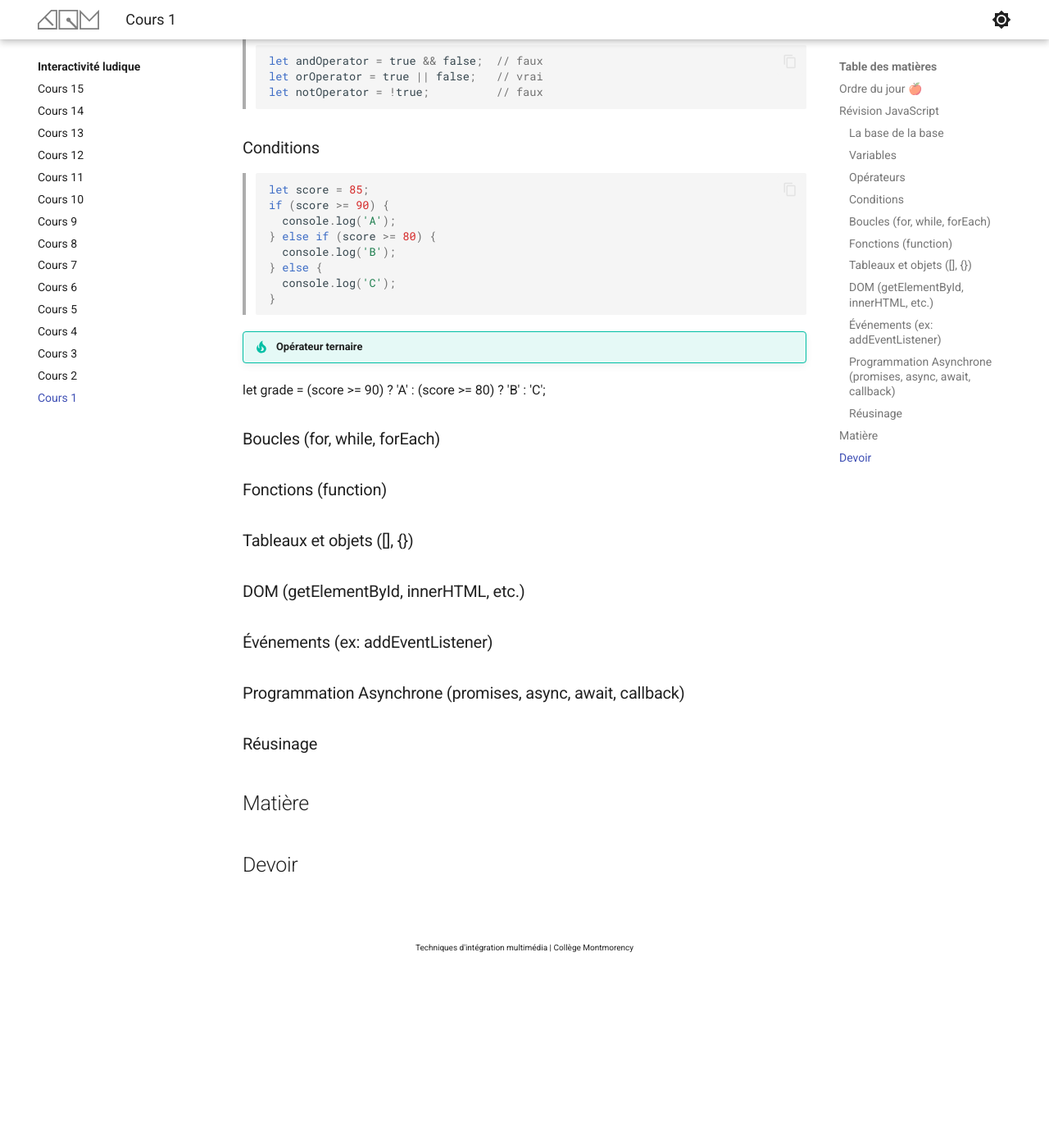
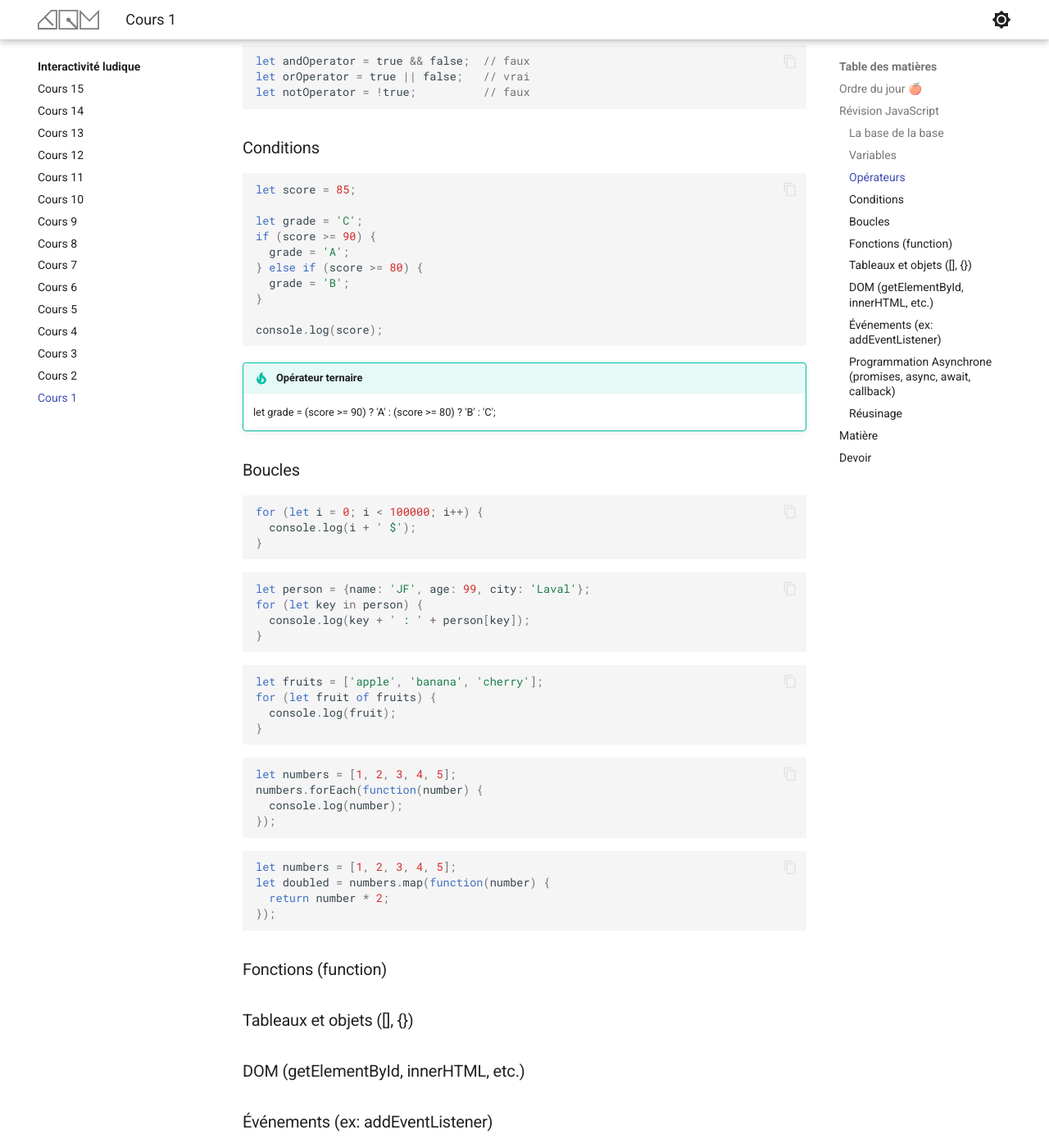
Before and after one commit to jfcmontmorency/old_compendium, an MkDocs documentation site: the page built from docs/582-301–interactivite-ludique/cours01.md, in a window 1280 px wide and 1400 px high, scrolled down 1264 px. Shown: the whole window at 82% size. Built offline with MkDocs 1.6.1 and Material for MkDocs 9.7.7, drawn with Linux system fonts in a browser that asks for light colours; before the commit the page ends 2440 px from its top, so only the background shows below that; some of the changed text lies outside the part shown.

Commit message:
Update cours01.md

````diff
--- a/docs/582-301–interactivite-ludique/cours01.md
+++ b/docs/582-301–interactivite-ludique/cours01.md
@@ -12,72 +12,105 @@
 
 ### La base de la base
 
-> ```js
-> // Voici un beau commentaire!
-> /* En voilà un deuxième 🙀 */
-> console.log("L’enfer, c’est les autres. - Jean-Paul Sartre (Huis Clos)");
-> ```
+```js
+// Voici un beau commentaire!
+/* En voilà un deuxième 🙀 */
+console.log("L’enfer, c’est les autres. - Jean-Paul Sartre (Huis Clos)");
+```
 
 ### Variables
 
-> ```js
-> let name = 'Bond. James Bond.';
-> const age = 007;
-> var isStudent = false;
-> ```
+```js
+let name = 'JF';
+const age = 99;
+var isStudent = false;
+```
 
-> ```js
-> let num = 10;       // Nombre (number)
-> let str = 'Salut!'; // Chaine de caractères (string)
-> let isTrue = true;  // Booléen (boolean)
-> let empty = null;   // Nul (null)
-> let notDefined;     // Non défini (undefined)
-> ```
+```js
+let num = 10;       // Nombre (number)
+let str = 'Salut!'; // Chaine de caractères (string)
+let isTrue = true;  // Booléen (boolean)
+let empty = null;   // Nul (null)
+let notDefined;     // Non défini (undefined)
+```
 
 ### Opérateurs
 
-> ```js
-> let sum = 10 + 5;
-> let difference = 10 - 5;
-> let product = 10 * 5;
-> let quotient = 10 / 5;
-> let remainder = 10 % 3;
-> ```
+```js
+let sum = 10 + 5;
+let difference = 10 - 5;
+let product = 10 * 5;
+let quotient = 10 / 5;
+let remainder = 10 % 3;
+```
 
-> ```js
-> let isEqual = 5 == '5';           // vrai
-> let isStrictEqual = 5 === '5';    // faux
-> let isNotEqual = 5 != '5';        // faux
-> let isStrictNotEqual = 5 !== '5'; // vrai
-> let isGreater = 10 > 5;           // vrai
-> let isLess = 10 < 5;              // faux
-> let isGreaterOrEqual = 10 >= 5;   // vrai
-> let isLessOrEqual = 10 <= 5;      // faux
-> ```
+```js
+let isEqual = 5 == '5';           // vrai
+let isStrictEqual = 5 === '5';    // faux
+let isNotEqual = 5 != '5';        // faux
+let isStrictNotEqual = 5 !== '5'; // vrai
+let isGreater = 10 5;           // vrai
+let isLess = 10 < 5;              // faux
+let isGreaterOrEqual = 10 >= 5;   // vrai
+let isLessOrEqual = 10 <= 5;      // faux
+```
 
-> ```js
-> let andOperator = true && false;  // faux
-> let orOperator = true || false;   // vrai
-> let notOperator = !true;          // faux
-> ```
+```js
+let andOperator = true && false;  // faux
+let orOperator = true || false;   // vrai
+let notOperator = !true;          // faux
+```
 
 ### Conditions
 
-> ```js
-> let score = 85;
-> if (score >= 90) {
->   console.log('A');
-> } else if (score >= 80) {
->   console.log('B');
-> } else {
->   console.log('C');
-> }
-> ```
+```js
+let score = 85;
 
-!!! tip "Opérateur ternaire "
-  let grade = (score >= 90) ? 'A' : (score >= 80) ? 'B' : 'C';
+let grade = 'C';
+if (score >= 90) {
+  grade = 'A';
+} else if (score >= 80) {
+  grade = 'B';
+}
 
-### Boucles (for, while, forEach)
+console.log(score);
+```
+
+!!! tip "Opérateur ternaire"
+    let grade = (score >= 90) ? 'A' : (score >= 80) ? 'B' : 'C';
+
+### Boucles
+
+```js
+for (let i = 0; i < 100000; i++) {
+  console.log(i + ' $');
+}
+```
+```js
+let person = {name: 'JF', age: 99, city: 'Laval'};
+for (let key in person) {
+  console.log(key + ' : ' + person[key]);
+}
+```
+```js
+let fruits = ['apple', 'banana', 'cherry'];
+for (let fruit of fruits) {
+  console.log(fruit);
+}
+```
+```js
+let numbers = [1, 2, 3, 4, 5];
+numbers.forEach(function(number) {
+  console.log(number);
+});
+```
+```js
+let numbers = [1, 2, 3, 4, 5];
+let doubled = numbers.map(function(number) {
+  return number * 2;
+});
+```
+
 ### Fonctions (function)
 ### Tableaux et objets ([], {})
 ### DOM (getElementById, innerHTML, etc.)
````
